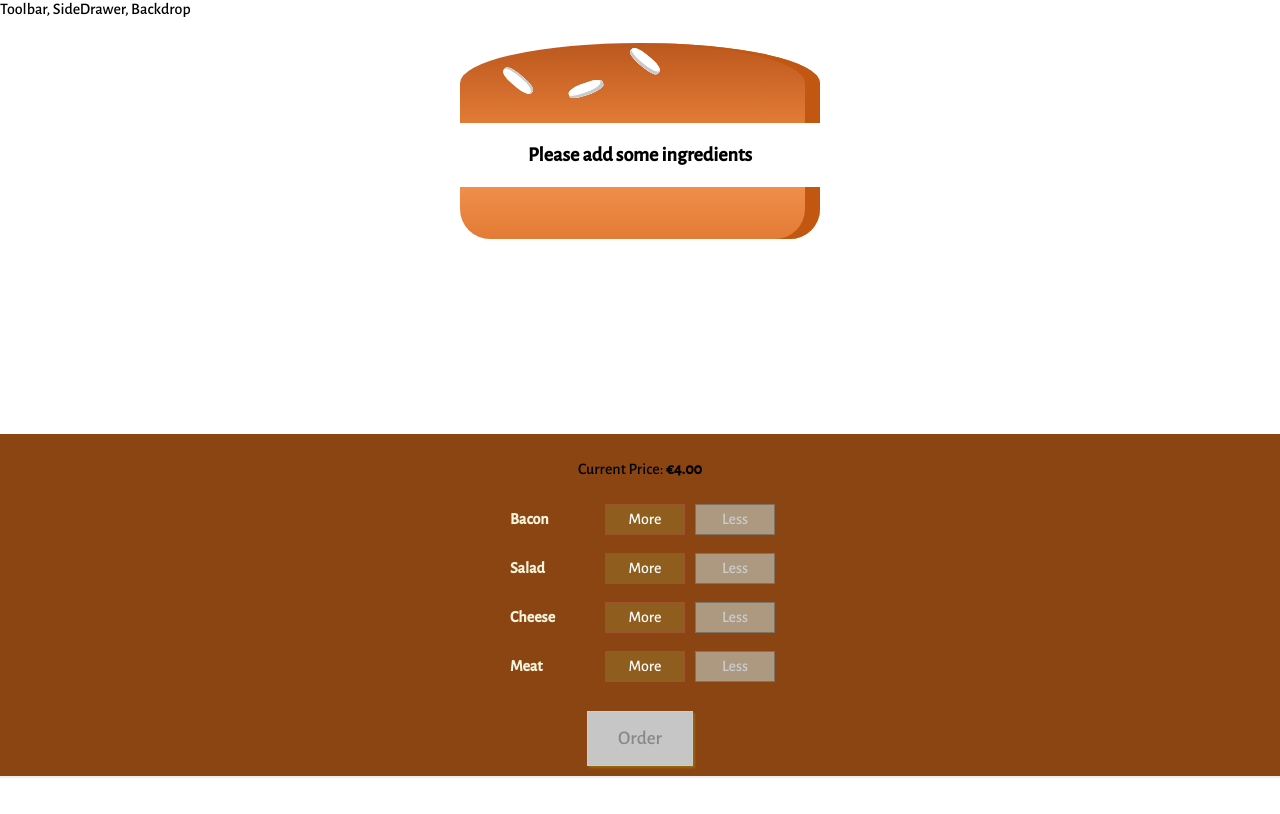
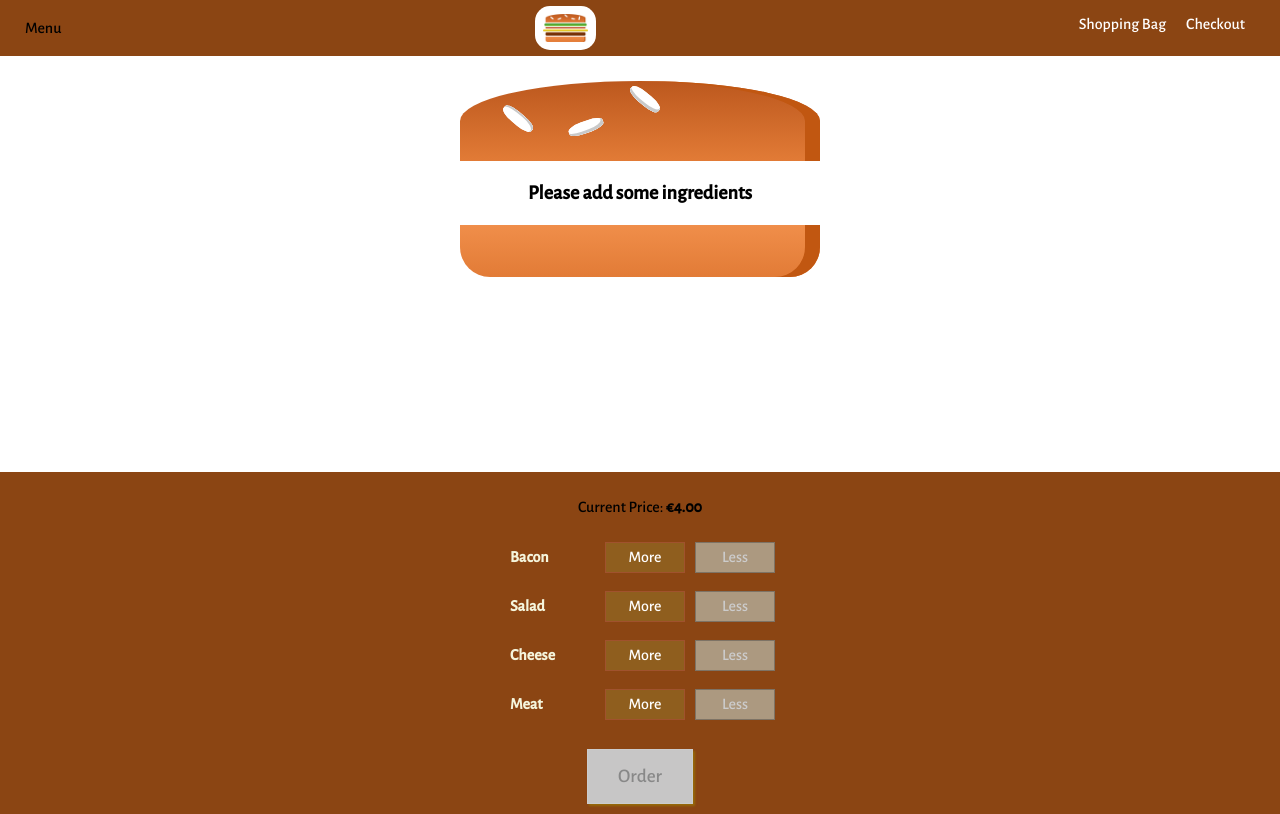
Before and after one commit to mel-chiu/Burger-maker, a React app: page / in a window 1280 px wide. Built offline with nearby package versions, Linux system fonts and the light colour scheme.

Commit message:
Added Logo and nav bar. Menu is not finished yet.

```diff
--- a/src/components/Burger/Burger.module.css
+++ b/src/components/Burger/Burger.module.css
@@ -1,6 +1,7 @@
 .Burger{
     width: 100%;
     margin: auto;
+    margin-top: 60px;
     height: 250px;
     overflow-y: scroll;
     text-align: center;
--- /dev/null
+++ b/src/components/LOGO/LOGO.js
@@ -0,0 +1,13 @@
+import React from 'react';
+import burgerLogo from '../../assets/BurgerLOGO.png';
+import classes from './LOGO.module.css';
+
+const Logo = (props) => {
+    return (
+        <div className={classes.Logo}>
+            <img src={burgerLogo} alt="Burger-Logo"/>
+        </div>
+    )
+};
+
+export default Logo;
--- /dev/null
+++ b/src/components/LOGO/LOGO.module.css
@@ -0,0 +1,11 @@
+.Logo{
+    background-color: white;
+    padding: 8px;
+    height: 80%;
+    box-sizing: border-box;
+    border-radius: 15px;
+}
+
+.Logo img{
+    height: 100%;
+}
--- a/src/components/Layout/Layout.js
+++ b/src/components/Layout/Layout.js
@@ -1,11 +1,14 @@
 import React from 'react';
 import Auxi from '../../HOC/Auxi';
 import classes from './Layout.module.css';
+import Toolbar from '../nav/Toolbar/Toolbar';
 
 const Layout = (props) => {
     return (
         <Auxi>
-            <div>Toolbar, SideDrawer, Backdrop</div>
+            <div>
+                <Toolbar/>
+            </div>
             <main className={classes.Content}>
                 {props.children}
             </main>
--- a/src/components/Layout/Layout.module.css
+++ b/src/components/Layout/Layout.module.css
@@ -1,3 +1,3 @@
 .Content{
-    margin-top: 15px;
+    margin-top: 72px;
 }
--- /dev/null
+++ b/src/components/nav/NavItems/NavItem/NavItem.js
@@ -0,0 +1,14 @@
+import React from 'react';
+import classes from './NavItem.module.css';
+
+const NavItem = (props) => {
+    return (
+        <li className={classes.NavItem}>
+            <a
+                href={props.link}
+                className={props.active ? classes.active : null}>{props.children}</a>
+        </li>
+    )
+};
+
+export default NavItem;
--- /dev/null
+++ b/src/components/nav/NavItems/NavItem/NavItem.module.css
@@ -0,0 +1,28 @@
+.NavItem{
+    margin: 0;
+    box-sizing: border-box;
+    height: 100%;
+    display: flex;
+    align-items: center;
+}
+
+.NavItem a{
+    color: #fff;
+    text-decoration: none;
+    height: 100%;
+    padding: 15px 10px;
+    border-bottom: 5px solid transparent;
+    box-sizing: border-box;
+    display: block;
+}
+
+.NavItem a :hover{
+
+}
+.NavItem a:active{
+    background-color: saddlebrown;
+    border-bottom: 5px solid sandybrown;
+    color: #FFF;
+
+
+}
--- /dev/null
+++ b/src/components/nav/NavItems/NavItems.js
@@ -0,0 +1,14 @@
+import React from 'react';
+import NavItem from './NavItem/NavItem';
+import classes from './NavItems.module.css';
+
+const NavItems = (props) => {
+    return (
+        <ul className={classes.NavItems}>
+            <NavItem link="/" active>Shopping Bag</NavItem>
+            <NavItem link="/" active>Checkout</NavItem>
+        </ul>
+    );
+}
+
+export default NavItems;
--- /dev/null
+++ b/src/components/nav/NavItems/NavItems.module.css
@@ -0,0 +1,8 @@
+.NavItems{
+    margin: 0;
+    padding: 0;
+    list-style: none;
+    display: flex;
+    align-items: center;
+    height: 100%;
+}
--- /dev/null
+++ b/src/components/nav/Toolbar/Toolbar.js
@@ -0,0 +1,18 @@
+import React from 'react';
+import classes from './Toolbar.module.css';
+import Logo from '../../LOGO/LOGO';
+import NavItems from '../NavItems/NavItems';
+
+const Toolbar = (props) => {
+    return (
+        <header className={classes.Toolbar}>
+            <div>Menu</div>
+            <Logo />
+            <nav>
+                <NavItems />
+            </nav>
+        </header>
+    );
+};
+
+export default Toolbar;
--- /dev/null
+++ b/src/components/nav/Toolbar/Toolbar.module.css
@@ -0,0 +1,18 @@
+.Toolbar{
+    height: 56px;
+    width: 100%;
+    position: fixed;
+    top: 0;
+    left: 0;
+    background-color: saddlebrown;
+    display: flex;
+    justify-content: space-between;
+    align-items: center;
+    padding: 0 25px;
+    box-sizing: border-box;
+    z-index: 90;
+}
+
+.Toolbar nav{
+    height: 100%;
+}
```
Also changed, not shown: src/assets/BurgerLOGO.png (added), src/components/nav/SideDrawer/SideDrawer.js (added).
